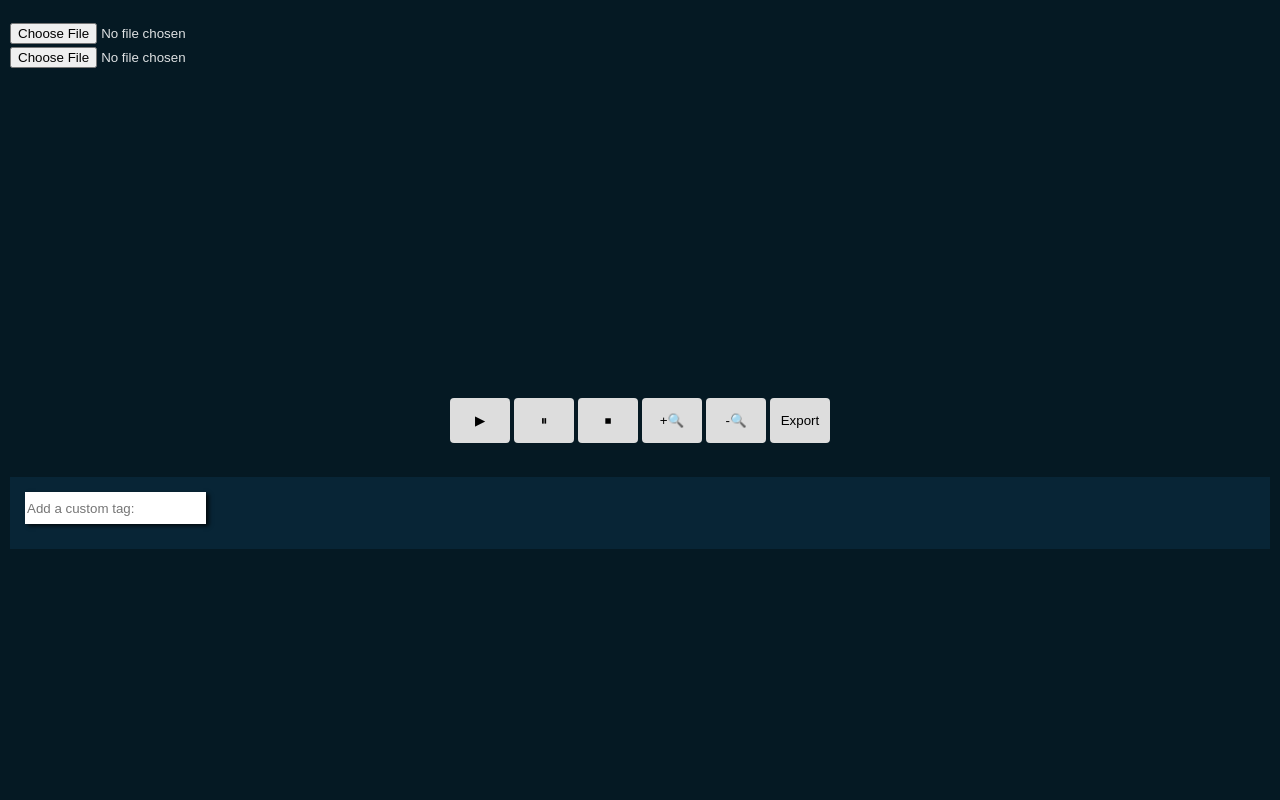
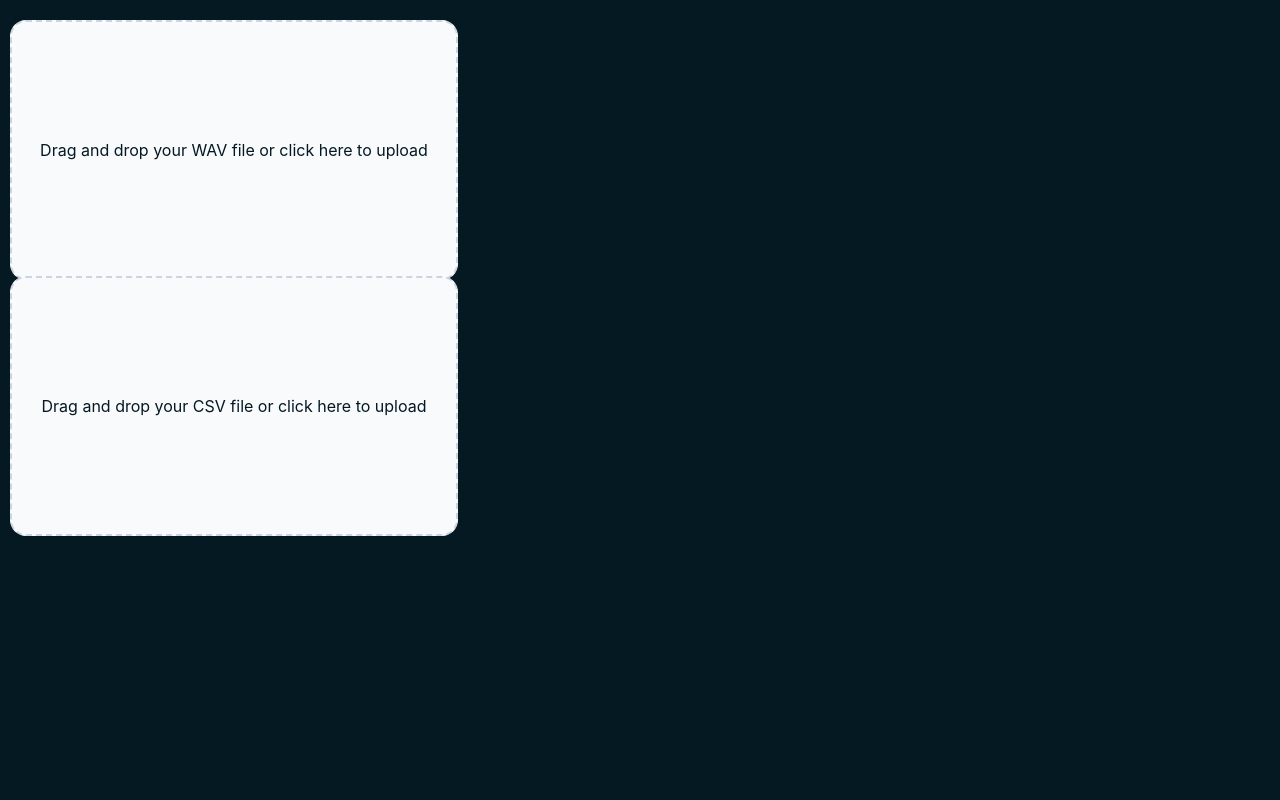
Before and after one commit to nccratliri-ml-wp/vocal-annotation-frontend, a React (Vite) app: page / in a window 1280 px wide. Shown: the top 800 px of the page. Built offline with nearby package versions, Linux system fonts and the light colour scheme.

Commit message:
Implemented Drag & Drop for Fileupload and refactored both components

```diff
--- a/src/AudioUpload.jsx
+++ b/src/AudioUpload.jsx
@@ -1,13 +1,15 @@
-import axios from 'axios'
+import {useState} from "react";
+import axios from "axios";
 
-function AudioUpload( {passAudioDOMObjectURLToApp, passBase64UrlToApp, passAudioFileNameToApp} ){
+function AudioUpload({passAudioDOMObjectURLToApp, passBase64UrlToApp, passAudioFileNameToApp} ){
 
-    function handleChange(event){
+    // Audio Upload and fetch Spectrogram Image implementation
+    function handleFileDropped(newFile){
         const formData = new FormData();
-        formData.append("newAudioFile", event.target.files[0])
-        passAudioFileNameToApp( event.target.files[0].name )
+        formData.append("newAudioFile", newFile)
+        passAudioFileNameToApp( newFile.name )
 
-        const url = URL.createObjectURL(event.target.files[0])
+        const url = URL.createObjectURL(newFile)
         passAudioDOMObjectURLToApp( url )
 
         getSpectrogramFromBackend(formData)
@@ -20,14 +22,67 @@ function AudioUpload( {passAudioDOMObjectURLToApp, passBase64UrlToApp, passAudio
     }
 
 
+    // Drag & Drop implementation
+    const [dragActive, setDragActive] = useState(false)
+
+    function handleDrag(event){
+        event.preventDefault()
+        event.stopPropagation()
+        if (event.type === 'dragenter' || event.type === 'dragover') {
+            setDragActive(true)
+        } else if (event.type === 'dragleave') {
+            setDragActive(false)
+        }
+    }
+
+    function handleDrop(event){
+        event.preventDefault()
+        event.stopPropagation()
+        setDragActive(false)
+        if (event.dataTransfer.files && event.dataTransfer.files[0]){
+            handleFileDropped(event.dataTransfer.files[0])
+        }
+    }
+
+    function handleChange(event){
+        event.preventDefault()
+        setDragActive(false)
+        if (event.dataTransfer.files && event.dataTransfer.files[0]){
+            handleFileDropped(event.dataTransfer.files[0])
+        }
+    }
+
     return (
-        <form id='audio-file-form'>
+        <form
+            className='form-file-upload'
+            onDragEnter={handleDrag}
+            onSubmit={(event) => event.preventDefault()}
+        >
             <input
+                className='input-file-upload'
                 type='file'
-                accept='.wav'
-                id='audioFile'
+                multiple={false}
                 onChange={handleChange}
             />
+            <label
+                className='label-file-upload'
+                htmlFor='input-file-upload'
+                isdragactive={dragActive ? 'true' : 'false'}
+            >
+            <div>
+                Drag and drop your WAV file or click here to upload
+            </div>
+            </label>
+            {
+                dragActive &&
+                <div
+                    className='drag-file-element'
+                    onDragEnter={handleDrag}
+                    onDragLeave={handleDrag}
+                    onDragOver={handleDrag}
+                    onDrop={handleDrop}>
+                </div>
+            }
         </form>
     )
 }
--- a/src/CSVReader.jsx
+++ b/src/CSVReader.jsx
@@ -17,11 +17,13 @@ class ClusternameButton {
     }
 }
 
-function CSVReader( {passLabelsToApp, passClusterNameButtonsToApp} ){
+function CSVReader({passLabelsToApp, passClusterNameButtonsToApp} ){
+
+    // CSV Reader Implementation
     const [csvFile, setCSVFile] = useState(null)
 
-    function handleChange(event){
-        setCSVFile(event.target.files[0])
+    function handleFilePicked(newFile){
+        setCSVFile( newFile )
     }
 
     function readFile(){
@@ -48,9 +50,9 @@ function CSVReader( {passLabelsToApp, passClusterNameButtonsToApp} ){
             const values = item.split(delim)
             newLabels.push(
                 new Label(
-                parseFloat(values[0]),
-                parseFloat(values[1]),
-                values[2])
+                    parseFloat(values[0]),
+                    parseFloat(values[1]),
+                    values[2])
             )
             if ( values[2] && !clusternames.includes(values[2]) ){
                 clusternames.push(values[2])
@@ -69,14 +71,68 @@ function CSVReader( {passLabelsToApp, passClusterNameButtonsToApp} ){
         readFile()
     }, [csvFile])
 
-    return(
-        <form id='csv-form'>
+
+    // Drag & Drop implementation
+    const [dragActive, setDragActive] = useState(false)
+
+    function handleDrag(event){
+        event.preventDefault()
+        event.stopPropagation()
+        if (event.type === 'dragenter' || event.type === 'dragover') {
+            setDragActive(true)
+        } else if (event.type === 'dragleave') {
+            setDragActive(false)
+        }
+    }
+
+    function handleDrop(event){
+        event.preventDefault()
+        event.stopPropagation()
+        setDragActive(false)
+        if (event.dataTransfer.files && event.dataTransfer.files[0]){
+            handleFilePicked(event.dataTransfer.files[0])
+        }
+    }
+
+    function handleChange(event){
+        event.preventDefault()
+        setDragActive(false)
+        if (event.dataTransfer.files && event.dataTransfer.files[0]){
+            handleFilePicked(event.dataTransfer.files[0])
+        }
+    }
+
+    return (
+        <form
+            className='form-file-upload'
+            onDragEnter={handleDrag}
+            onSubmit={(event) => event.preventDefault()}
+        >
             <input
+                className='input-file-upload'
                 type='file'
-                accept='.csv'
-                id='csvFile'
+                multiple={false}
                 onChange={handleChange}
             />
+            <label
+                className='label-file-upload'
+                htmlFor='input-file-upload'
+                isdragactive={dragActive ? 'true' : 'false'}
+            >
+                <div>
+                    Drag and drop your CSV file or click here to upload
+                </div>
+            </label>
+            {
+                dragActive &&
+                <div
+                    className='drag-file-element'
+                    onDragEnter={handleDrag}
+                    onDragLeave={handleDrag}
+                    onDragOver={handleDrag}
+                    onDrop={handleDrop}>
+                </div>
+            }
         </form>
     )
 }
--- a/src/Export.jsx
+++ b/src/Export.jsx
@@ -1,4 +1,4 @@
-function Export( {labels, audioFileName} ){
+function Export( { labels, audioFileName } ){
 
     function exportCSV(){
         let csvData = labels.map(label => `${label.onset},${label.offset},${label.clustername}`)
--- a/src/Visuals.jsx
+++ b/src/Visuals.jsx
@@ -2,7 +2,7 @@ import {useEffect, useRef, useState} from "react";
 import Export from "./Export.jsx";
 
 // TO DO
-// Labels without clusternames allowed? numbers allowed, what's the max length?
+// Export CSV File: Do the labels have to be sorted by timeframe?
 // Interpolation up to 200ms
 // fix image crash
 
--- a/src/index.css
+++ b/src/index.css
@@ -125,3 +125,55 @@ html, body {
   background-color: #36d5a8;
   color: #f6fffe;
 }
+
+/* -------------------------- Drag & Drop Components -------------------------- */
+
+.form-file-upload {
+  height: 16rem;
+  width: 28rem;
+  max-width: 100%;
+  text-align: center;
+  position: relative;
+}
+
+.input-file-upload {
+  display: none;
+}
+
+.label-file-upload {
+  height: 100%;
+  display: flex;
+  align-items: center;
+  justify-content: center;
+  border-width: 2px;
+  border-radius: 1rem;
+  border-style: dashed;
+  color: #051923;
+  border-color: #cbd5e1;
+  background-color: #f8fafc;
+}
+
+.upload-button {
+  cursor: pointer;
+  padding: 0.25rem;
+  font-size: 1rem;
+  border: none;
+  font-family: 'Oswald', sans-serif;
+  color: #051923;
+  background-color: transparent;
+}
+
+.label-file-upload[isdragactive='true'] {
+  background-color: peachpuff;
+}
+
+.drag-file-element {
+  position: absolute;
+  width: 100%;
+  height: 100%;
+  border-radius: 1rem;
+  top: 0px;
+  right: 0px;
+  bottom: 0px;
+  left: 0px;
+}
```
Also changed, not shown: src/App.jsx (+1 -42 lines).
